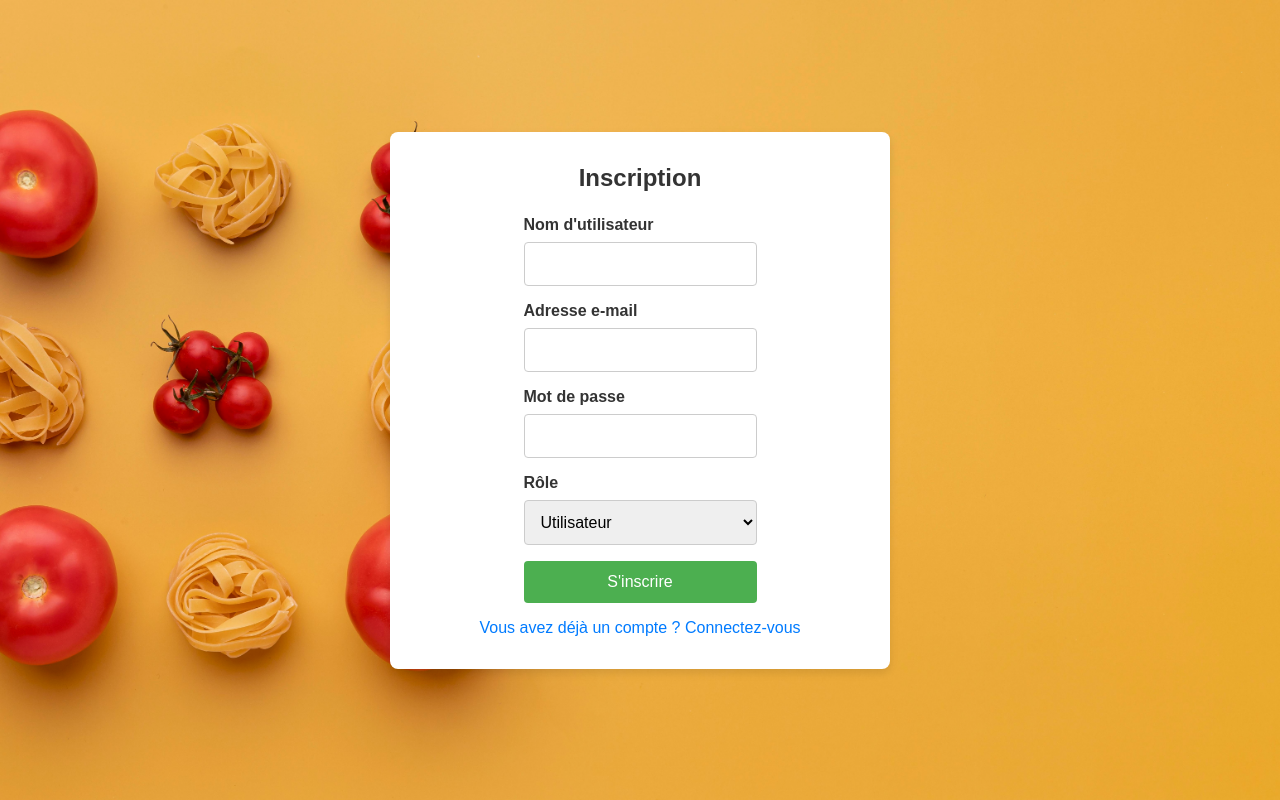
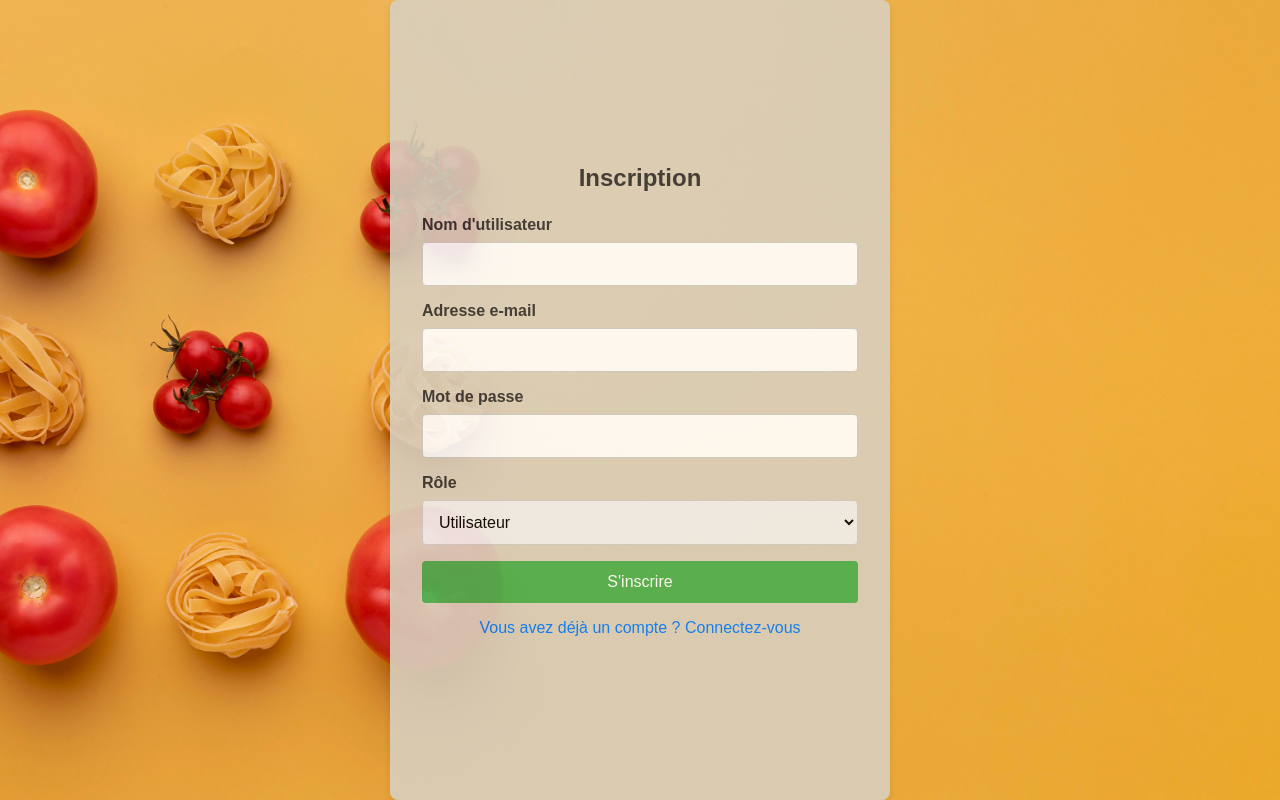
Before and after one commit to Paul-Berdier/FoodLink, a Flask app: page /register in a window 1280 px wide. Run offline with Flask 3, Linux system fonts and the light colour scheme.

```diff
--- a/web/static/register.css
+++ b/web/static/register.css
@@ -28,16 +28,18 @@ body {
 }
 
 .signup-container {
-    background-color: #ffffff; /* Fond blanc pour la fenêtre d'inscription */
+    background-color: #D9CFBD; /* Fond bleu très clair (Alice Blue) */
     padding: 2rem;
     border-radius: 8px;
     box-shadow: 0 4px 8px rgba(0, 0, 0, 0.1);
     width: 100%;
     max-width: 500px; /* Largeur maximale du bloc */
+    height: 100%; /* Hauteur du bloc de connexion à 50% de la hauteur de la page */
     display: flex;
     flex-direction: column;
-    justify-content: center;
-    align-items: center;
+    justify-content: center; /* Centrer le contenu verticalement dans le bloc */
+    align-items: right; /* Centrer horizontalement */
+    opacity: 0.9;
 }
 
 h2 {
```
